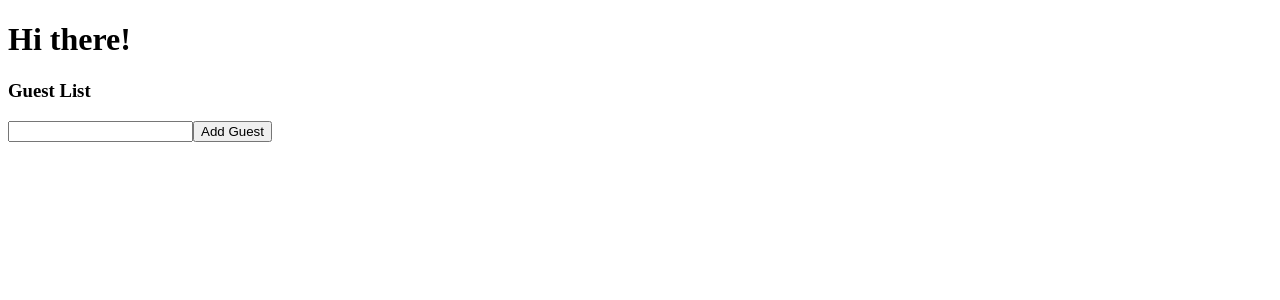
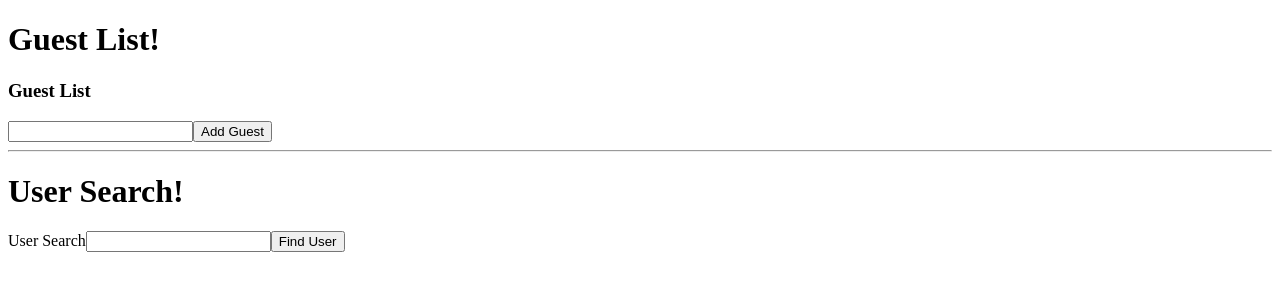
Before and after one commit to MihaiGitHub/typescript, a React (Create React App) app: page / in a window 1280 px wide. Shown: the top 300 px of the page. Built offline with nearby package versions, Linux system fonts and the light colour scheme.

Commit message:
UserSearch component

```diff
--- a/src/index.tsx
+++ b/src/index.tsx
@@ -1,11 +1,15 @@
 import ReactDOM from "react-dom";
 import GuestList from "./state/GuestList";
+import UserSearch from "./state/UserSearch";
 
 const App = () => {
   return (
     <div>
-      <h1>Hi there!</h1>
+      <h1>Guest List!</h1>
       <GuestList />
+      <hr />
+      <h1>User Search!</h1>
+      <UserSearch />
     </div>
   );
 };
--- /dev/null
+++ b/src/state/UserSearch.tsx
@@ -0,0 +1,36 @@
+import { stringify } from "querystring";
+import { useState } from "react";
+
+const users = [
+  { name: "Sarah", age: 20 },
+  { name: "Alex", age: 20 },
+  { name: "Michael", age: 20 },
+];
+
+const UserSearch: React.FC = () => {
+  const [name, setName] = useState("");
+
+  // user can be an object with a name and age or undefined coming from the .find loop
+  const [user, setUser] = useState<{ name: string; age: number } | undefined>();
+
+  const onClick = () => {
+    const foundUser = users.find((user) => {
+      return user.name === name;
+    });
+
+    setUser(foundUser);
+  };
+
+  return (
+    <div>
+      User Search
+      <input value={name} onChange={(e) => setName(e.target.value)} />
+      <button onClick={onClick}>Find User</button>
+      {/* if user is defined print user.name, else typescript will show error if just user.name because it can be undefined */}
+      <div>{user && user.name}</div>
+      <div>{user && user.age}</div>
+    </div>
+  );
+};
+
+export default UserSearch;
```
